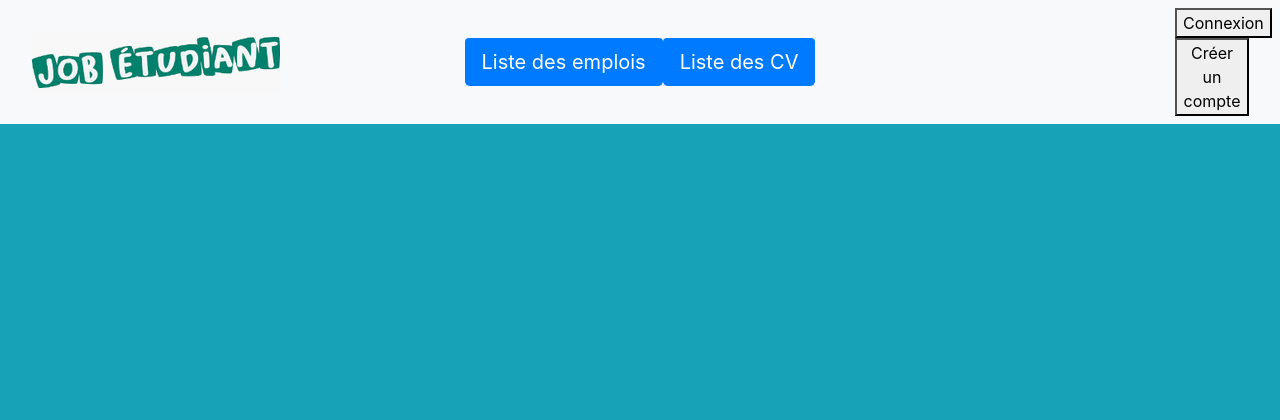
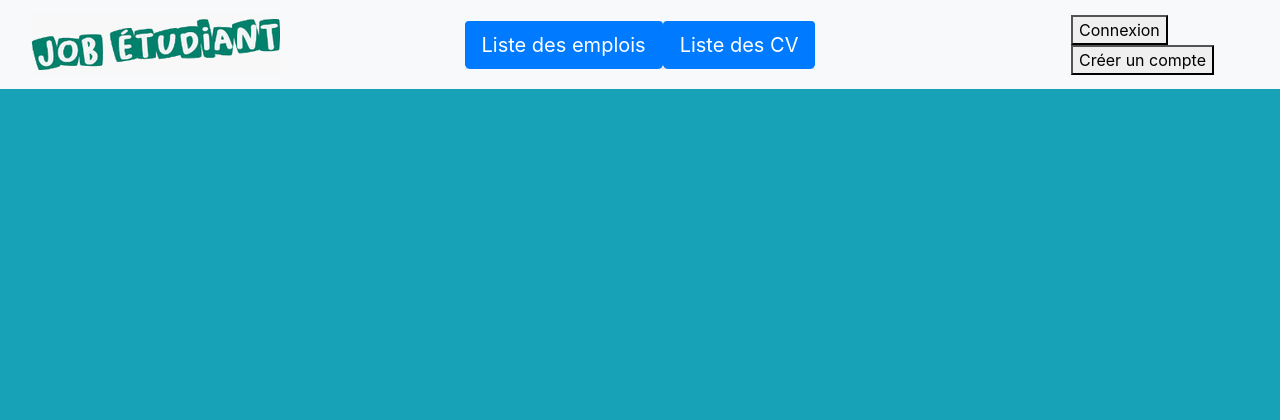
Before and after one commit to jeancaillou5x/JobsEtudiant, a PHP site: page /JobsEtudiants/vue/vue_entete.php in a window 1280 px wide. Shown: the top 420 px of the page. Run offline with PHP 8.4, Linux system fonts and the light colour scheme.

Commit message:
Add files via upload

```diff
--- a/JobsEtudiants/vue/vue_entete.php
+++ b/JobsEtudiants/vue/vue_entete.php
@@ -6,7 +6,7 @@
 
 <nav class="navbar navbar-expand-lg navbar-light bg-light nav">
 
-  <div class="col-1" name="logo">
+  <div class="col-2" name="logo">
     <a class="navbar-brand" href="index.php">
      <img src="images/logo.png">
    </a>
@@ -23,7 +23,7 @@
 </ul>
 </div>
 
-<div class="col-1" name="Espace Connexion">
+<div class="col-2" name="Espace Connexion">
   <a href="vue_connexion">
     <button>Connexion</button>
   </a>
```
